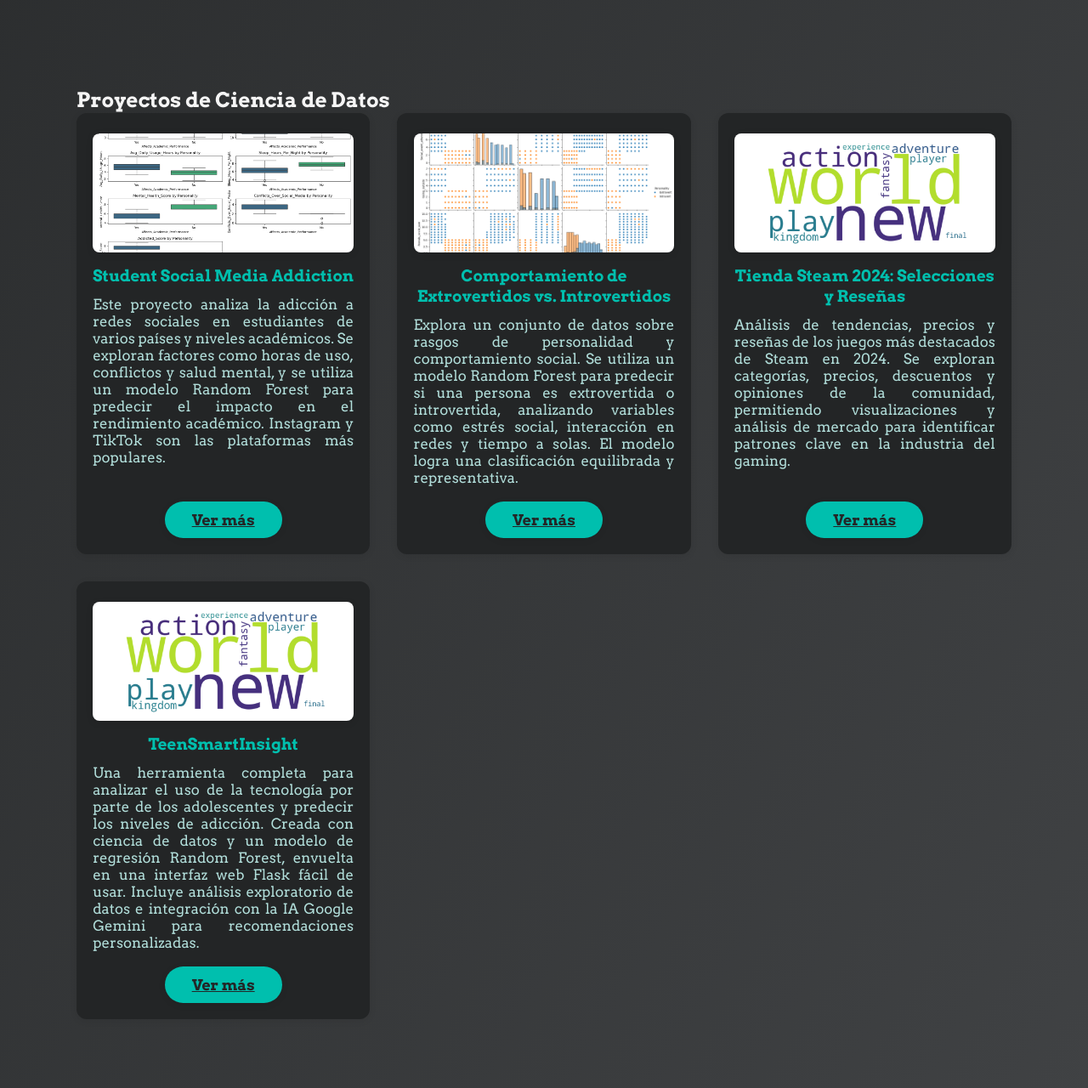
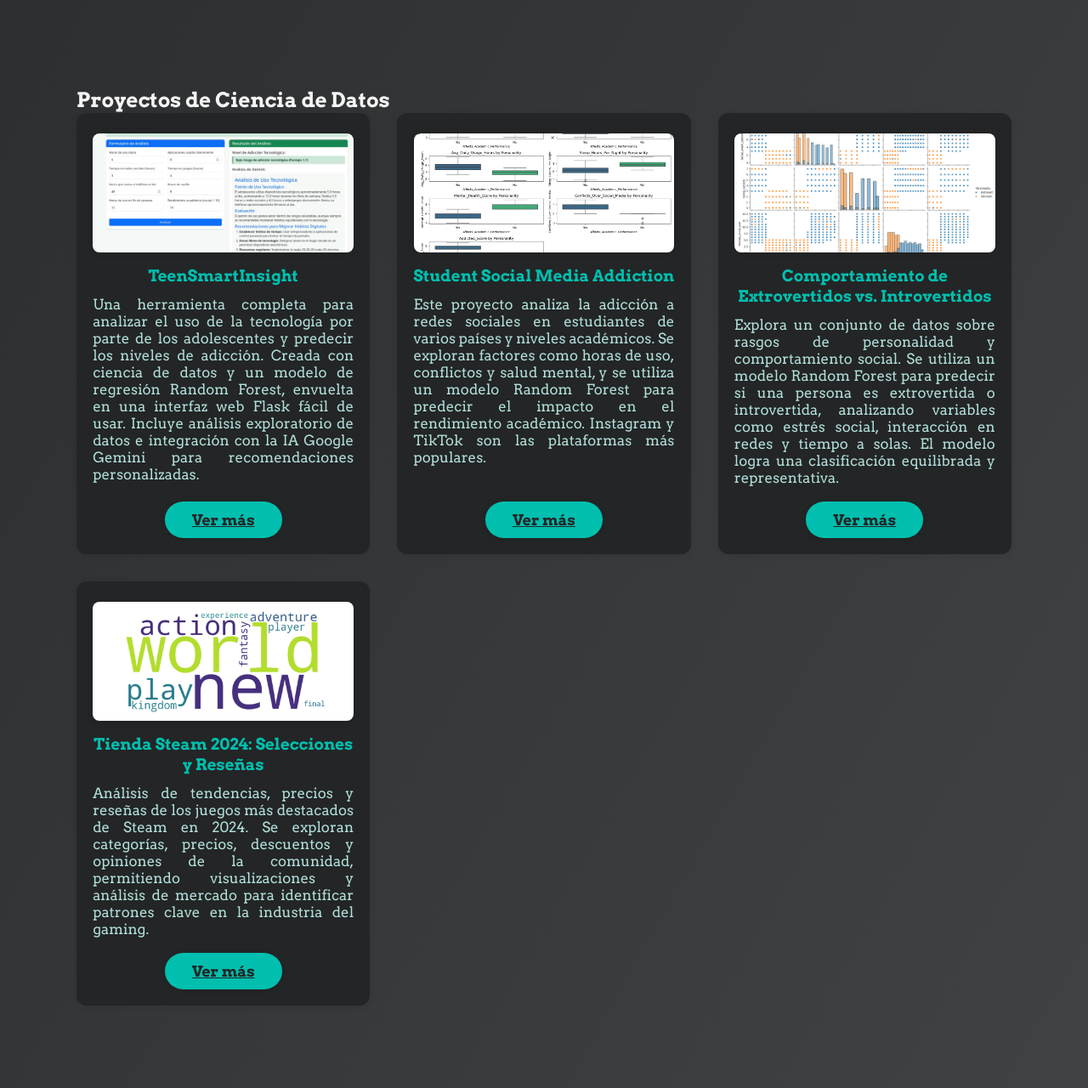
Before and after one commit to Dylalva/Portafolio-Personal, a plain HTML site: page page/index.html in a window 1280 px wide. Shown: the part 1680-2960 px from the top of the page at 85% size. Drawn offline with Linux system fonts and the light colour scheme.

Commit message:
add image project TeenSmartInsight

```diff
--- a/page/index.html
+++ b/page/index.html
@@ -140,6 +140,14 @@
     <h2 data-es="Proyectos de Ciencia de Datos" data-en="Data Science Projects">Proyectos de Ciencia de Datos</h2>
     <div class="projects-grid">
       <div class="project-card">
+        <img src="./figures/TeenSmartInsight.png" alt="Teen Smart Insight" class="project-cover">
+        <h3>TeenSmartInsight</h3>
+        <p data-es="Una herramienta completa para analizar el uso de la tecnología por parte de los adolescentes y predecir los niveles de adicción. Creada con ciencia de datos y un modelo de regresión Random Forest, envuelta en una interfaz web Flask fácil de usar. Incluye análisis exploratorio de datos e integración con la IA Google Gemini para recomendaciones personalizadas."
+        data-en="A comprehensive tool to analyze adolescent technology usage and predict addiction levels. Built with data science and a Random Forest regression model, wrapped in a user-friendly Flask web interface. Includes exploratory data analysis and Google Gemini AI integration for personalized recommendations. ">
+        Una herramienta completa para analizar el uso de la tecnología por parte de los adolescentes y predecir los niveles de adicción. Creada con ciencia de datos y un modelo de regresión Random Forest, envuelta en una interfaz web Flask fácil de usar. Incluye análisis exploratorio de datos e integración con la IA Google Gemini para recomendaciones personalizadas.</p>
+        <a href="https://github.com/Dylalva/TeenSmartInsight" class="button main-cta" data-es="Ver más" data-en="See more">Ver más</a>
+      </div>
+      <div class="project-card">
         <img src="./figures/Student-Media.png" alt="Student Social Media Addiction" class="project-cover">
         <h3>Student Social Media Addiction</h3>
         <p data-es="Este proyecto analiza la adicción a redes sociales en estudiantes de varios países y niveles académicos. Se exploran factores como horas de uso, conflictos y salud mental, y se utiliza un modelo Random Forest para predecir el impacto en el rendimiento académico. Instagram y TikTok son las plataformas más populares." data-en="This project analyzes social media addiction among students from various countries and academic levels. Factors such as usage hours, conflicts, and mental health are explored, and a Random Forest model is used to predict academic performance impact. Instagram and TikTok are the most popular platforms.">Este proyecto analiza la adicción a redes sociales en estudiantes de varios países y niveles académicos. Se exploran factores como horas de uso, conflictos y salud mental, y se utiliza un modelo Random Forest para predecir el impacto en el rendimiento académico. Instagram y TikTok son las plataformas más populares.</p>
@@ -156,14 +164,6 @@
         <h3>Tienda Steam 2024: Selecciones y Reseñas</h3>
         <p data-es="Análisis de tendencias, precios y reseñas de los juegos más destacados de Steam en 2024. Se exploran categorías, precios, descuentos y opiniones de la comunidad, permitiendo visualizaciones y análisis de mercado para identificar patrones clave en la industria del gaming." data-en="Analysis of trends, prices, and reviews of the most prominent Steam games in 2024. Categories, prices, discounts, and community opinions are explored, enabling visualizations and market analysis to identify key patterns in the gaming industry.">Análisis de tendencias, precios y reseñas de los juegos más destacados de Steam en 2024. Se exploran categorías, precios, descuentos y opiniones de la comunidad, permitiendo visualizaciones y análisis de mercado para identificar patrones clave en la industria del gaming.</p>
         <a href="./analisis/Steam-Store.html" class="button main-cta" data-es="Ver más" data-en="See more">Ver más</a>
-      </div>
-      <div class="project-card">
-        <img src="./figures/Steam.png" alt="Steam 2024" class="project-cover">
-        <h3>TeenSmartInsight</h3>
-        <p data-es="Una herramienta completa para analizar el uso de la tecnología por parte de los adolescentes y predecir los niveles de adicción. Creada con ciencia de datos y un modelo de regresión Random Forest, envuelta en una interfaz web Flask fácil de usar. Incluye análisis exploratorio de datos e integración con la IA Google Gemini para recomendaciones personalizadas."
-        data-en="A comprehensive tool to analyze adolescent technology usage and predict addiction levels. Built with data science and a Random Forest regression model, wrapped in a user-friendly Flask web interface. Includes exploratory data analysis and Google Gemini AI integration for personalized recommendations. ">
-        Una herramienta completa para analizar el uso de la tecnología por parte de los adolescentes y predecir los niveles de adicción. Creada con ciencia de datos y un modelo de regresión Random Forest, envuelta en una interfaz web Flask fácil de usar. Incluye análisis exploratorio de datos e integración con la IA Google Gemini para recomendaciones personalizadas.</p>
-        <a href="https://github.com/Dylalva/TeenSmartInsight" class="button main-cta" data-es="Ver más" data-en="See more">Ver más</a>
       </div>
     </div>
   </section>
```
Also changed, not shown: page/figures/TeenSmartInsight.png (added).
